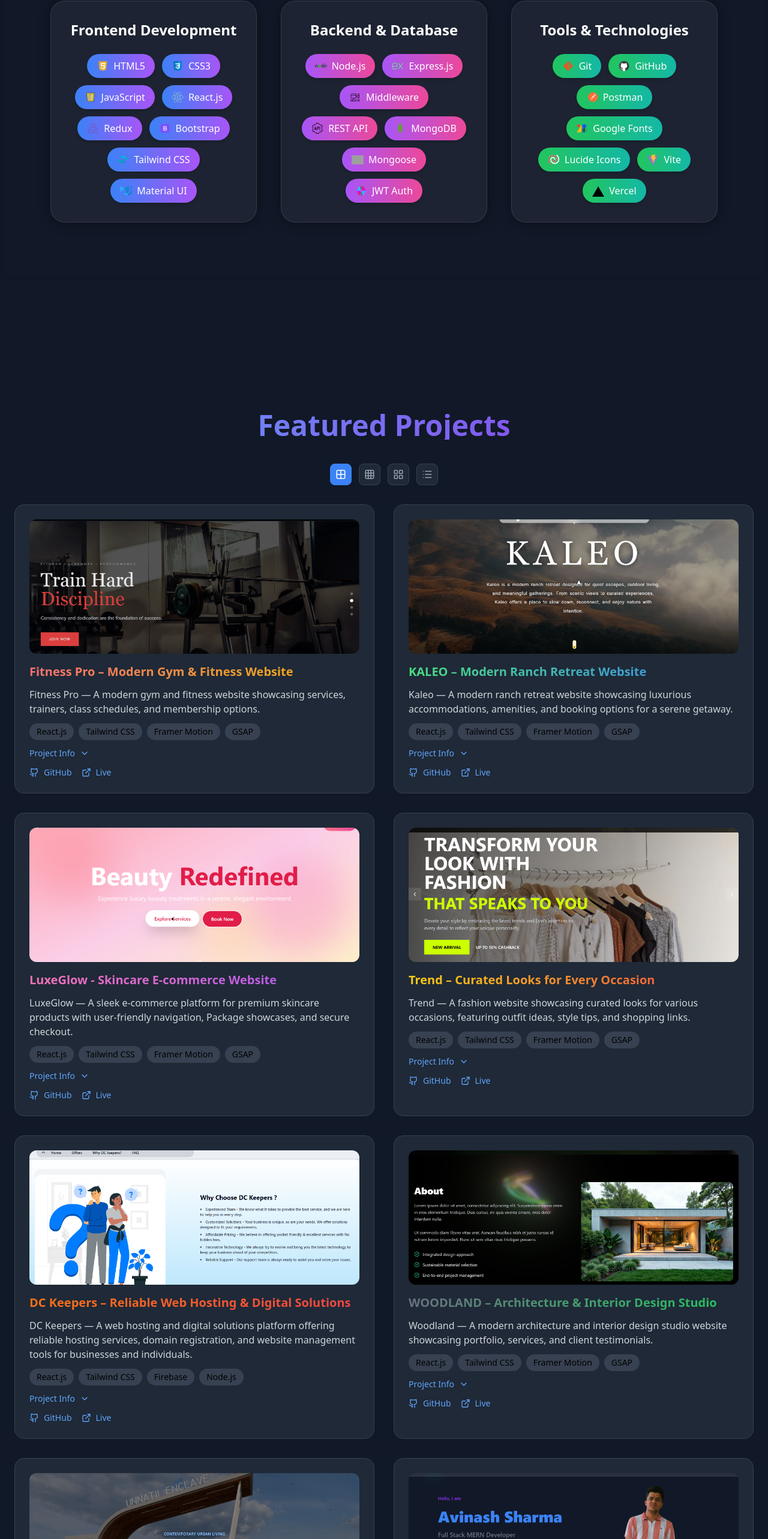
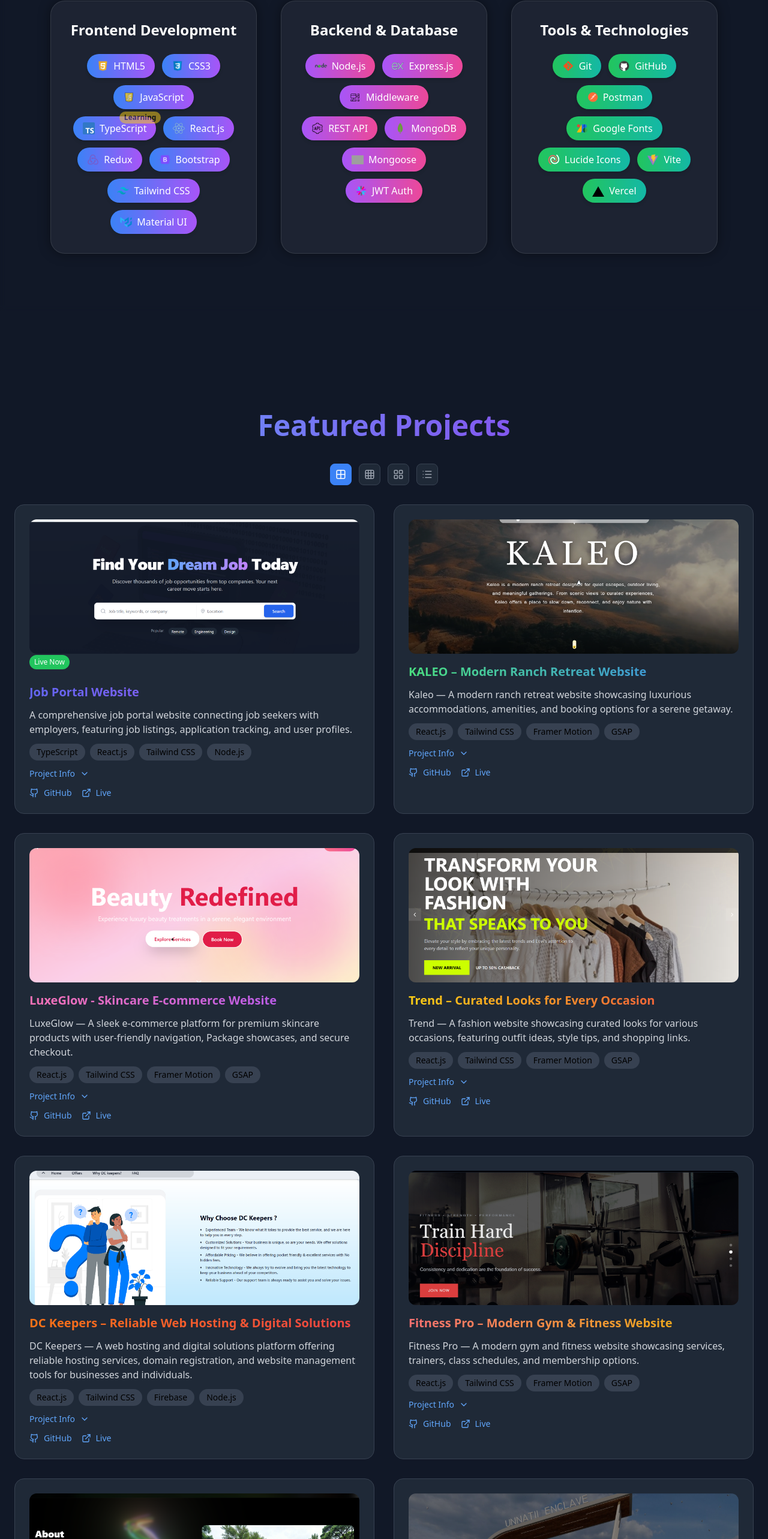
Before and after one commit to Avinash07x/Avinashx2, a React (Vite) app in the folder Avinash/: page / in a window 1280 px wide. Shown: the part 1565-4131 px from the top of the page at 60% size. Built offline with nearby package versions, Linux system fonts and the light colour scheme; grey boxes are pictures that could not be loaded.

Commit message:
add project Updated code

```diff
--- a/Avinash/src/components/Skills.jsx
+++ b/Avinash/src/components/Skills.jsx
@@ -4,6 +4,7 @@
 import htmlLogo from "../assets/html.png";
 import cssLogo from "../assets/css.png";
 import jsLogo from "../assets/javascript.png";
+import tsLogo from "../assets/typescript.png"; // ✅ TypeScript logo
 import reactLogo from "../assets/react.png";
 import reduxLogo from "../assets/redux.png";
 import bootstrapLogo from "../assets/bootstrap.png";
@@ -33,6 +34,7 @@
       { name: "HTML5", logo: htmlLogo },
       { name: "CSS3", logo: cssLogo },
       { name: "JavaScript", logo: jsLogo },
+      { name: "TypeScript", logo: tsLogo, learning: true }, // ✅ Added TypeScript with learning badge
       { name: "React.js", logo: reactLogo },
       { name: "Redux", logo: reduxLogo },
       { name: "Bootstrap", logo: bootstrapLogo },
@@ -112,7 +114,7 @@
                   {cat.items.map((skill, index) => (
                     <div
                       key={index}
-                      className={`flex items-center gap-2 px-4 py-2 rounded-full
+                      className={`relative flex items-center gap-2 px-4 py-2 rounded-full
                                   bg-gradient-to-r ${cat.color} text-white
                                   shadow-md hover:shadow-xl
                                   transition-all duration-300 hover:scale-105`}
@@ -123,6 +125,13 @@
                         className="w-5 h-5 object-contain"
                       />
                       <span className="font-medium">{skill.name}</span>
+
+                      {/* ✅ Learning Badge */}
+                      {skill.learning && (
+                        <span className="absolute -top-2 -right-2 bg-yellow-400 text-black text-xs px-2 py-0.5 rounded-full font-semibold animate-pulse">
+                          Learning
+                        </span>
+                      )}
                     </div>
                   ))}
                 </div>
--- a/Avinash/src/pages/Projects.jsx
+++ b/Avinash/src/pages/Projects.jsx
@@ -2,7 +2,6 @@
 import {
   Github,
   ExternalLink,
-  Figma,
   ChevronDown,
   Grid2X2,
   Grid3X3,
@@ -11,6 +10,7 @@
 } from "lucide-react";
 
 /* IMAGES */
+import Job1 from "../assets/Job.png";
 import Fitness1 from "../assets/GYM.png";
 import Wood1 from "../assets/woodland1.png";
 import Todo1 from "../assets/Todo.png";
@@ -27,17 +27,19 @@
 /* PROJECT DATA */
 const projects = [
   {
-    title: "Fitness Pro – Modern Gym & Fitness Website",
+    title: "Job Portal Website",
     description:
-      "Fitness Pro — A modern gym and fitness website showcasing services, trainers, class schedules, and membership options.",
-    tech: ["React.js", "Tailwind CSS", "Framer Motion", "GSAP"],
-    github: "https://github.com/Avinash07x/Fitness.git",
-    demo: "https://fitness-omega-nine.vercel.app/",
+      "A comprehensive job portal website connecting job seekers with employers, featuring job listings, application tracking, and user profiles.",
+    tech: ["TypeScript", "React.js", "Tailwind CSS", "Node.js"],
+    github: "https://github.com/Avinash07x/Job-Portal.git",
+    demo: "https://job-portal-tau-indol.vercel.app/",
     info: [
-      "Fitness Pro is a cutting-edge gym and fitness center offering state-of-the-art equipment, expert trainers, and diverse classes. We provide personalized training programs, nutrition guidance, and wellness services to help members achieve their health and fitness goals."
+      "A comprehensive job portal connecting job seekers with employers.",
+      "Features job listings, application tracking, and user profiles.",
     ],
-    image: Fitness1,
-    color: "from-red-400 to-yellow-500",
+    image: Job1,
+    color: "from-indigo-500 to-purple-500",
+    live: true, // ✅ Added live status
   },
   {
     title: "KALEO – Modern Ranch Retreat Website",
@@ -78,7 +80,7 @@
     image: Trend1,
     color: "from-yellow-400 to-red-500",
   },
-    {
+  {
     title: "DC Keepers – Reliable Web Hosting & Digital Solutions",
     description: "DC Keepers — A web hosting and digital solutions platform offering reliable hosting services, domain registration, and website management tools for businesses and individuals.",
     tech: ["React.js", "Tailwind CSS", "Firebase", "Node.js"],
@@ -89,6 +91,19 @@
     ],
     image: DC1,
     color: "from-orange-500 to-red-500",
+  },
+  {
+    title: "Fitness Pro – Modern Gym & Fitness Website",
+    description:
+      "Fitness Pro — A modern gym and fitness website showcasing services, trainers, class schedules, and membership options.",
+    tech: ["React.js", "Tailwind CSS", "Framer Motion", "GSAP"],
+    github: "https://github.com/Avinash07x/Fitness.git",
+    demo: "https://fitness-omega-nine.vercel.app/",
+    info: [
+      "Fitness Pro is a cutting-edge gym and fitness center offering state-of-the-art equipment, expert trainers, and diverse classes. We provide personalized training programs, nutrition guidance, and wellness services to help members achieve their health and fitness goals."
+    ],
+    image: Fitness1,
+    color: "from-red-400 to-yellow-500",
   },
   {
     title: "WOODLAND – Architecture & Interior Design Studio",
@@ -103,7 +118,7 @@
     image: Wood1,
     color: "from-gray-500 to-green-500",
   },
-    {
+  {
     title: "Unnatii – Premium Real Estate & Residential Projects",
     description: "Unnatii — A real estate website showcasing premium residential projects, property listings, and client services.",
     tech: ["React.js", "Tailwind CSS", "React Router"],
@@ -115,10 +130,10 @@
     image: Unnatii1,
     color: "from-green-500 to-emerald-500",
   },
-    {
+  {
     title: "Personal Portfolio Website",
     description: "Personal portfolio showcasing projects and skills.",
-    tech: ["React.js", "Tailwind CSS", "Framer Motion" ],
+    tech: ["React.js", "Tailwind CSS", "Framer Motion"],
     github: "https://github.com/Avinash07x/Avinashx2.git",
     demo: "https://avinashx2.vercel.app/",
     info: [
@@ -145,7 +160,7 @@
     image: Weather1,
     color: "from-purple-500 to-pink-500",
   },
-    {
+  {
     title: "Todo App with Progress Tracker",
     description:
       "Todo app featuring CRUD operations and progress tracking.",
@@ -245,9 +260,7 @@
             <div
               key={project.title}
               className={`bg-gray-800 rounded-2xl p-4 sm:p-6 border border-gray-700 transition ${
-                view === "list"
-                  ? "flex flex-col sm:flex-row gap-5"
-                  : "hover:-translate-y-2"
+                view === "list" ? "flex flex-col sm:flex-row gap-5" : "hover:-translate-y-2"
               }`}
             >
               {/* IMAGE */}
@@ -255,14 +268,19 @@
                 src={project.image}
                 alt={project.title}
                 className={`rounded-xl object-cover w-full ${
-                  view === "list"
-                    ? "sm:w-64 h-44 sm:h-40"
-                    : "h-48 sm:h-56"
+                  view === "list" ? "sm:w-64 h-44 sm:h-40" : "h-48 sm:h-56"
                 }`}
               />
 
               {/* CONTENT */}
               <div className="flex-1">
+                {/* Live Badge */}
+                {project.live && (
+                  <span className="inline-block bg-green-500 text-white text-xs px-2 py-1 rounded-full mb-2">
+                    Live Now
+                  </span>
+                )}
+
                 <h3
                   className={`text-lg sm:text-xl font-bold mt-4 bg-gradient-to-r ${project.color} bg-clip-text text-transparent`}
                 >
@@ -295,9 +313,7 @@
                   Project Info
                   <ChevronDown
                     size={16}
-                    className={`transition ${
-                      openInfo === index ? "rotate-180" : ""
-                    }`}
+                    className={`transition ${openInfo === index ? "rotate-180" : ""}`}
                   />
                 </button>
 
```
Also changed, not shown: Avinash/src/assets/Job.png (added), Avinash/src/assets/typescript.png (added).
